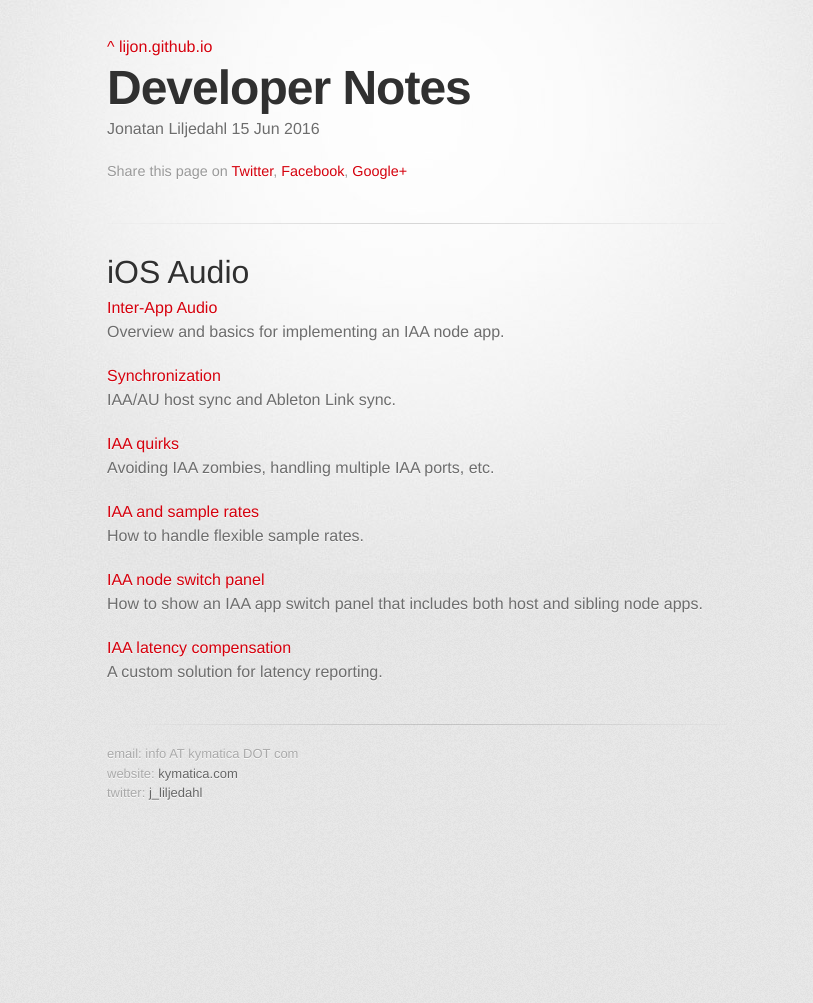
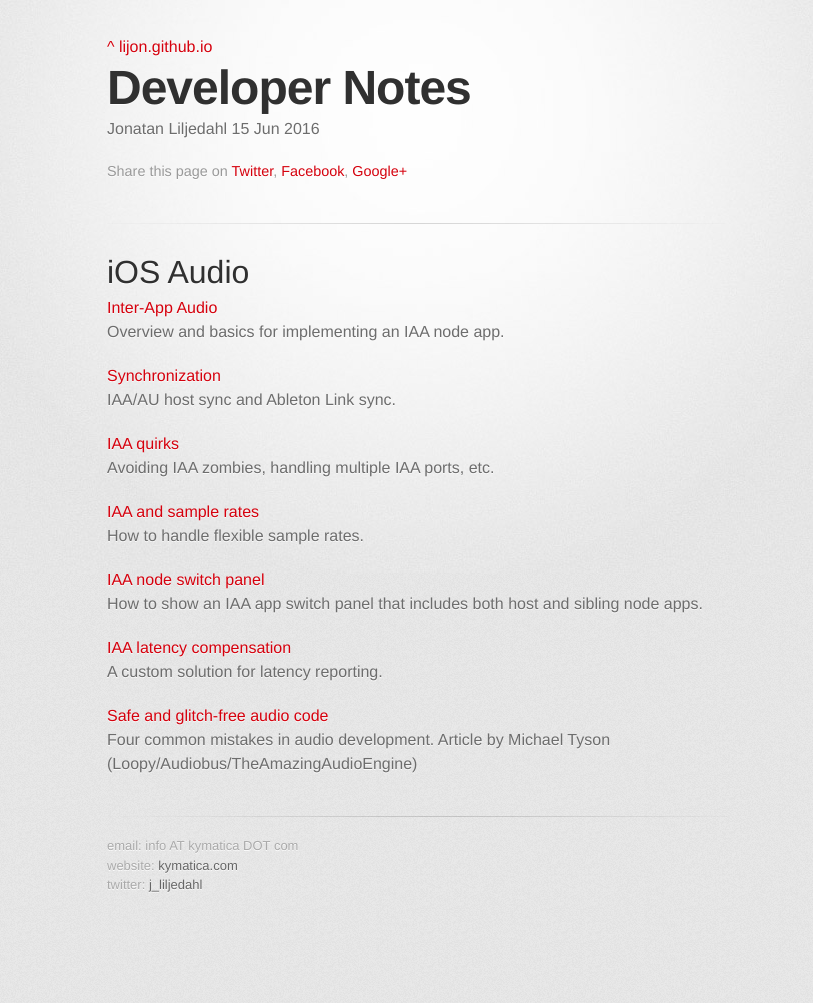
Before and after one commit to lijon/lijon.github.io, a Jekyll site: the page built from index.md, in a window 1280 px wide. Shown: the whole page, without its empty margins (223-1036 px from the left). Built offline with Jekyll 4.4.1, drawn with Linux system fonts in a browser that asks for light colours; some web fonts are replaced; comment, search, counter and statistics services are not loaded; before the commit the page ends 911 px from its top, so only the background shows below that.

Commit message:
Add link to article by Michael about safe audio code

```diff
--- a/index.md
+++ b/index.md
@@ -22,3 +22,6 @@ How to show an IAA app switch panel that includes both host and sibling node app
 
 [IAA latency compensation](/iaa_latency_comp.html)
 A custom solution for latency reporting.
+
+[Safe and glitch-free audio code](http://atastypixel.com/blog/four-common-mistakes-in-audio-development/)
+Four common mistakes in audio development. Article by Michael Tyson (Loopy/Audiobus/TheAmazingAudioEngine)
```
